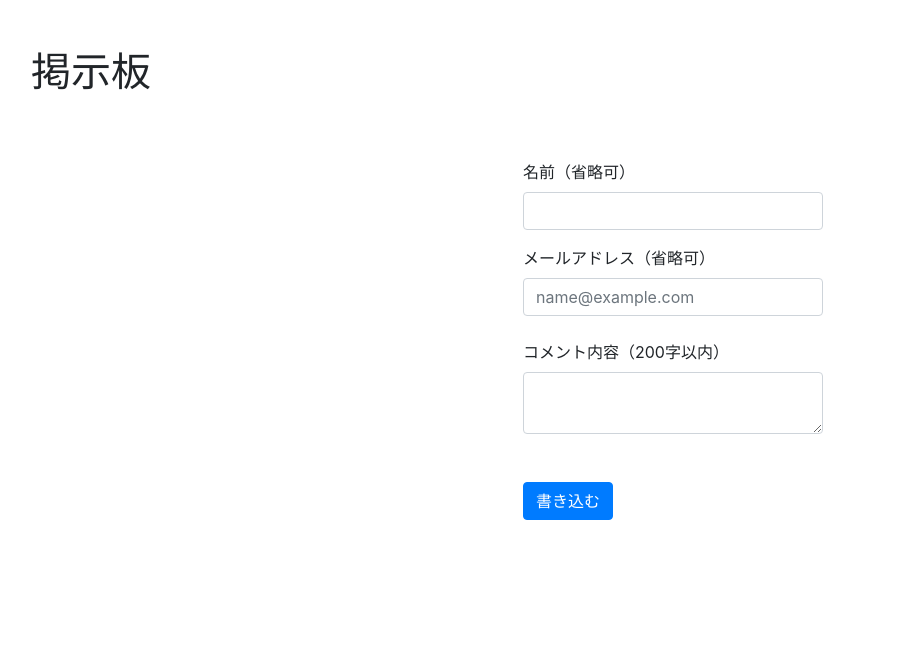
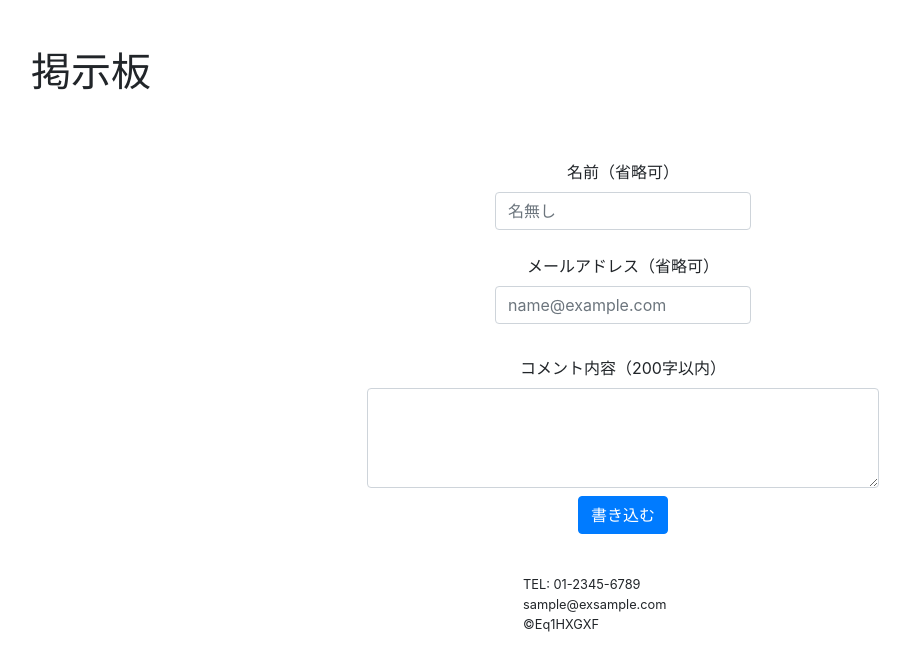
Before and after one commit to BigMcQueen/flask-bbs, a Flask app: page / in a window 1280 px wide. Shown: the top 671 px of the page, without its empty margins (17-927 px from the left). Run offline with Flask 3, Linux system fonts and the light colour scheme; some libraries are stand-ins or nearby versions.

Commit message:
入力フォームを中央寄せ

```diff
--- a/templates/base.html
+++ b/templates/base.html
@@ -9,6 +9,9 @@
     {% block head %}{% endblock %}
 </head>
 <body class="font-family-sans-serif">
-    {% block body  %}{% endblock %}
+    {% block body %}{% endblock %}
 </body>
+<footer>
+    {% block footer %}{% endblock %}
+</footer>
 </html>
--- a/templates/index.html
+++ b/templates/index.html
@@ -15,15 +15,28 @@
 </div>
 {% endfor %}
 
+<form action="/" method="POST" class="text-center">
+    <div class="mb-2">
+        <label for="username" class="form-label mt-3">名前（省略可）</label>
+        <input style="width:20%;" type="text" name="username" class="form-control mx-auto" placeholder="名無し">
+    </div>
+    <div class="mb-2">
+        <label for="email" class="form-label mt-3">メールアドレス（省略可）</label>
+        <input style="width:20%;" type="text" name="email" class="form-control mx-auto" placeholder="name@example.com">
+    </div>
+    <div>
+        <label for="write" class="form-label mt-4">コメント内容（200字以内）</label>
+        <textarea style="width:40%; height:100px" type="text" name="write" class="form-control mx-auto"></textarea>
+    </div>
+    <input type="submit" value="書き込む" class="btn btn-primary mt-2 mb-5 mx-auto">
+</form>
+
+{% endblock %}
+
+{% block footer %}
 <div class="mx-auto" style="width: 200px;">
-    <form action="/" method="POST">
-        <label for="username" class="form-label mt-3">名前（省略可）</label>
-        <input style="width:300px;" type="text" name="username" class="form-control">
-        <label for="email" class="form-label mt-3">メールアドレス（省略可）</label>
-        <input style="width:300px;" type="text" name="email" class="form-control" placeholder="name@example.com">
-        <label for="write" class="form-label mt-4">コメント内容（200字以内）</label>
-        <textarea style="width:300px;" type="text" name="write" class="form-control"></textarea>
-        <input type="submit" value="書き込む" class="btn btn-primary mt-5">
-    </form>
+    <p style="line-height:3px"><small>TEL: 01-2345-6789</small></p>
+    <p style="line-height:3px"><small>sample@exsample.com</small> </p>
+    <p style="line-height:3px"><small>&copy;Eq1HXGXF</small></p>
 </div>
 {% endblock %}
```
